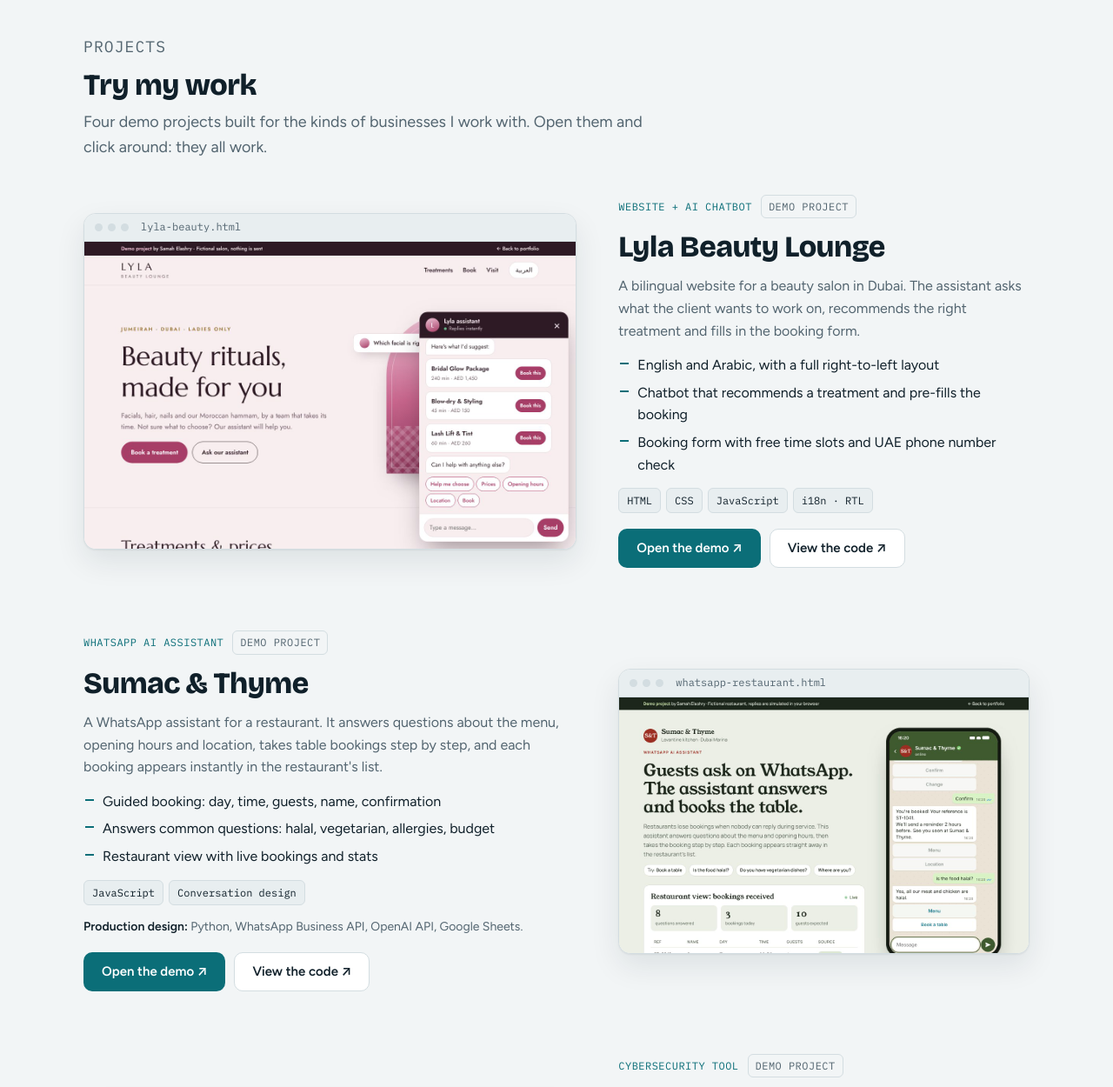
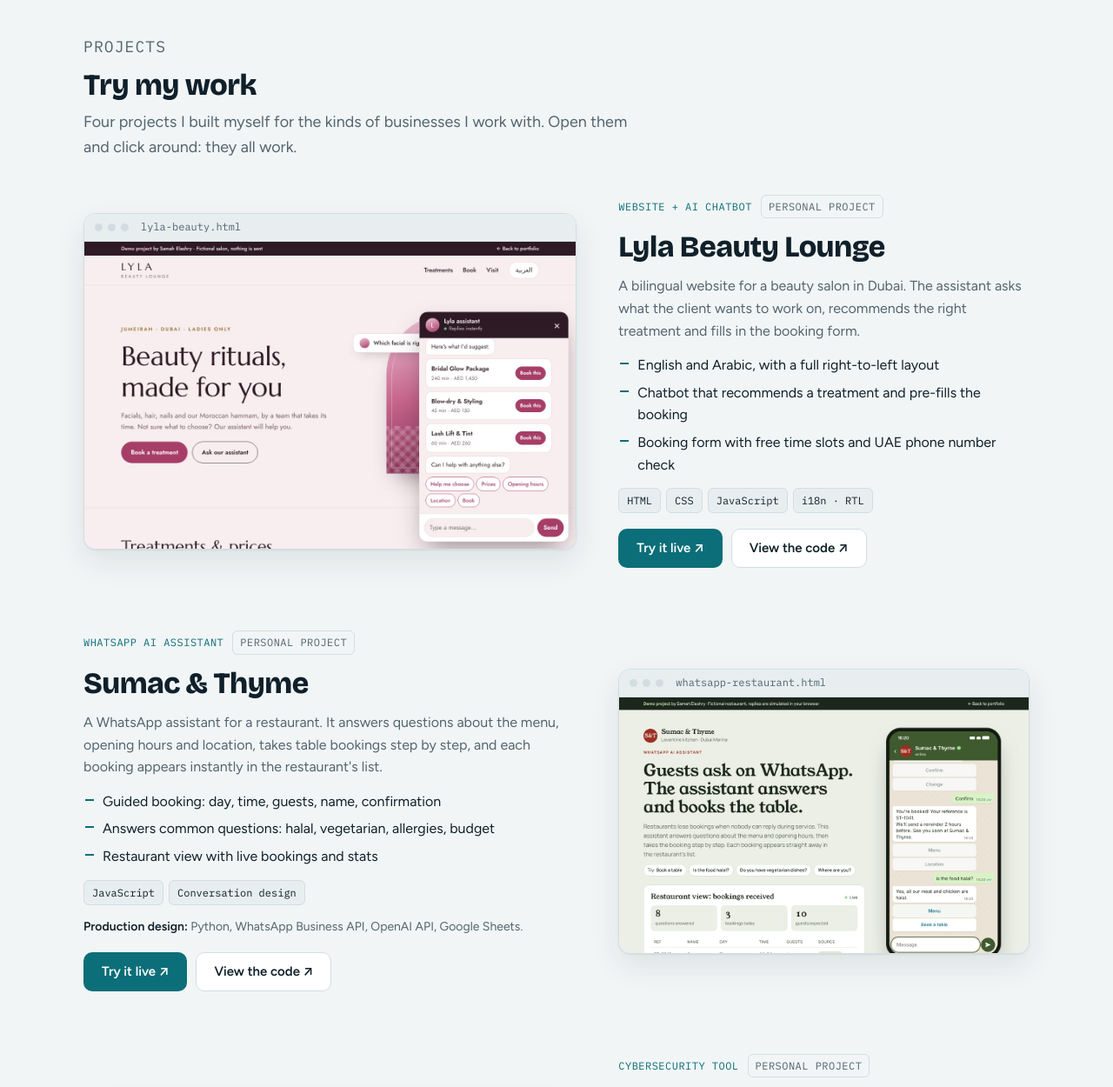
Before and after one commit to samahelashry/samahelashry.github.io, a plain HTML site: page index.html in a window 1280 px wide. Shown: the part 700-1950 px from the top of the page at 87% size. Drawn offline with nearby package versions, Linux system fonts and the light colour scheme.

Commit message:
Label the four projects as personal projects
Co-Authored-By: Claude Opus 5.5 <noreply@anthropic.com>
Claude-Session: https://claude.ai/code/session_01RCM4hih4kZGZfedu1XmV3E

```diff
--- a/index.html
+++ b/index.html
@@ -4,7 +4,7 @@
 <meta charset="utf-8">
 <meta name="viewport" content="width=device-width, initial-scale=1, viewport-fit=cover">
 <title>Samah Elashry | Full-Stack Developer · Websites, AI Chatbots & Automations</title>
-<meta name="description" content="Samah Elashry, full-stack developer in Dubai: websites, AI chatbots, WhatsApp assistants and automations. Try four live demo projects.">
+<meta name="description" content="Samah Elashry, full-stack developer in Dubai: websites, AI chatbots, WhatsApp assistants and automations. Try four live projects.">
 <link rel="preconnect" href="https://fonts.googleapis.com">
 <link rel="preconnect" href="https://fonts.gstatic.com" crossorigin>
 <link rel="stylesheet" href="https://fonts.googleapis.com/css2?family=Bricolage+Grotesque:opsz,wght@12..96,600;12..96,800&family=Figtree:wght@400;500;600&family=IBM+Plex+Mono:wght@400;500&display=swap">
@@ -268,7 +268,7 @@ footer .wrap { display: flex; flex-wrap: wrap; gap: 8px 20px; justify-content: s
       <div class="section-head">
         <p class="eyebrow" data-i18n="proj.eyebrow">Projects</p>
         <h2 data-i18n="proj.title">Try my work</h2>
-        <p data-i18n="proj.intro">Four demo projects built for the kinds of businesses I work with. Open them and click around: they all work.</p>
+        <p data-i18n="proj.intro">Four projects I built myself for the kinds of businesses I work with. Open them and click around: they all work.</p>
       </div>
 
       <div class="projects">
@@ -278,7 +278,7 @@ footer .wrap { display: flex; flex-wrap: wrap; gap: 8px 20px; justify-content: s
             <img src="img/lyla-beauty.jpg" alt="Lyla Beauty Lounge website with the assistant recommending treatments" width="1280" height="800">
           </a>
           <div class="proj-text">
-            <div class="meta"><span class="kind" data-i18n="p1.kind">Website + AI chatbot</span><span class="demo-tag" data-i18n="demo">Demo project</span></div>
+            <div class="meta"><span class="kind" data-i18n="p1.kind">Website + AI chatbot</span><span class="demo-tag" data-i18n="demo">Personal project</span></div>
             <h3>Lyla Beauty Lounge</h3>
             <p class="desc" data-i18n="p1.desc">A bilingual website for a beauty salon in Dubai. The assistant asks what the client wants to work on, recommends the right treatment and fills in the booking form.</p>
             <ul class="feats">
@@ -287,7 +287,7 @@ footer .wrap { display: flex; flex-wrap: wrap; gap: 8px 20px; justify-content: s
               <li data-i18n="p1.f3">Booking form with free time slots and UAE phone number check</li>
             </ul>
             <ul class="tags"><li>HTML</li><li>CSS</li><li>JavaScript</li><li>i18n · RTL</li></ul>
-            <div class="proj-actions"><a class="btn btn-primary" href="demos/lyla-beauty.html" target="_blank" rel="noopener" data-i18n="open">Open the demo ↗</a><a class="btn btn-ghost" href="https://github.com/samahelashry/samahelashry.github.io/blob/main/demos/lyla-beauty.html" target="_blank" rel="noopener" data-i18n="code">View the code ↗</a></div>
+            <div class="proj-actions"><a class="btn btn-primary" href="demos/lyla-beauty.html" target="_blank" rel="noopener" data-i18n="open">Try it live ↗</a><a class="btn btn-ghost" href="https://github.com/samahelashry/samahelashry.github.io/blob/main/demos/lyla-beauty.html" target="_blank" rel="noopener" data-i18n="code">View the code ↗</a></div>
           </div>
         </article>
 
@@ -297,7 +297,7 @@ footer .wrap { display: flex; flex-wrap: wrap; gap: 8px 20px; justify-content: s
             <img src="img/whatsapp-restaurant.jpg" alt="WhatsApp-style conversation booking a table, next to the restaurant's live bookings" width="1280" height="800">
           </a>
           <div class="proj-text">
-            <div class="meta"><span class="kind" data-i18n="p2.kind">WhatsApp AI assistant</span><span class="demo-tag" data-i18n="demo">Demo project</span></div>
+            <div class="meta"><span class="kind" data-i18n="p2.kind">WhatsApp AI assistant</span><span class="demo-tag" data-i18n="demo">Personal project</span></div>
             <h3>Sumac &amp; Thyme</h3>
             <p class="desc" data-i18n="p2.desc">A WhatsApp assistant for a restaurant. It answers questions about the menu, opening hours and location, takes table bookings step by step, and each booking appears instantly in the restaurant's list.</p>
             <ul class="feats">
@@ -307,7 +307,7 @@ footer .wrap { display: flex; flex-wrap: wrap; gap: 8px 20px; justify-content: s
             </ul>
             <ul class="tags"><li>JavaScript</li><li data-i18n="t.conv">Conversation design</li></ul>
             <p class="real" data-i18n-html="p2.real"><b>Production design:</b> Python, WhatsApp Business API, OpenAI API, Google Sheets.</p>
-            <div class="proj-actions"><a class="btn btn-primary" href="demos/whatsapp-restaurant.html" target="_blank" rel="noopener" data-i18n="open">Open the demo ↗</a><a class="btn btn-ghost" href="https://github.com/samahelashry/samahelashry.github.io/blob/main/demos/whatsapp-restaurant.html" target="_blank" rel="noopener" data-i18n="code">View the code ↗</a></div>
+            <div class="proj-actions"><a class="btn btn-primary" href="demos/whatsapp-restaurant.html" target="_blank" rel="noopener" data-i18n="open">Try it live ↗</a><a class="btn btn-ghost" href="https://github.com/samahelashry/samahelashry.github.io/blob/main/demos/whatsapp-restaurant.html" target="_blank" rel="noopener" data-i18n="code">View the code ↗</a></div>
           </div>
         </article>
 
@@ -317,7 +317,7 @@ footer .wrap { display: flex; flex-wrap: wrap; gap: 8px 20px; justify-content: s
             <img src="img/scam-check.jpg" alt="ScamCheck rating a fake parcel SMS 95 out of 100 with its red flags listed" width="1280" height="800">
           </a>
           <div class="proj-text">
-            <div class="meta"><span class="kind" data-i18n="p3.kind">Cybersecurity tool</span><span class="demo-tag" data-i18n="demo">Demo project</span></div>
+            <div class="meta"><span class="kind" data-i18n="p3.kind">Cybersecurity tool</span><span class="demo-tag" data-i18n="demo">Personal project</span></div>
             <h3>ScamCheck</h3>
             <p class="desc" data-i18n="p3.desc">Paste a suspicious SMS, email or WhatsApp message: ScamCheck finds the red flags, highlights them and says what to do. Built on what I learned analysing security alerts at BNP Paribas.</p>
             <ul class="feats">
@@ -327,7 +327,7 @@ footer .wrap { display: flex; flex-wrap: wrap; gap: 8px 20px; justify-content: s
             </ul>
             <ul class="tags"><li>JavaScript</li><li>Regex</li><li>Unicode</li></ul>
             <p class="real" data-i18n-html="p3.real"><b>Next step:</b> an AI explanation in plain words and a WhatsApp number to forward messages to.</p>
-            <div class="proj-actions"><a class="btn btn-primary" href="demos/scam-check.html" target="_blank" rel="noopener" data-i18n="open">Open the demo ↗</a><a class="btn btn-ghost" href="https://github.com/samahelashry/samahelashry.github.io/blob/main/demos/scam-check.html" target="_blank" rel="noopener" data-i18n="code">View the code ↗</a></div>
+            <div class="proj-actions"><a class="btn btn-primary" href="demos/scam-check.html" target="_blank" rel="noopener" data-i18n="open">Try it live ↗</a><a class="btn btn-ghost" href="https://github.com/samahelashry/samahelashry.github.io/blob/main/demos/scam-check.html" target="_blank" rel="noopener" data-i18n="code">View the code ↗</a></div>
           </div>
         </article>
 
@@ -337,7 +337,7 @@ footer .wrap { display: flex; flex-wrap: wrap; gap: 8px 20px; justify-content: s
             <img src="img/quote-generator.jpg" alt="Quote editor next to a live quote for a bathroom renovation in AED" width="1280" height="800">
           </a>
           <div class="proj-text">
-            <div class="meta"><span class="kind" data-i18n="p4.kind">Automation</span><span class="demo-tag" data-i18n="demo">Demo project</span></div>
+            <div class="meta"><span class="kind" data-i18n="p4.kind">Automation</span><span class="demo-tag" data-i18n="demo">Personal project</span></div>
             <h3 data-i18n="p4.title">Atlas Renovation quotes</h3>
             <p class="desc" data-i18n="p4.desc">A quote generator for a renovation company. The team picks a job type, adjusts quantities, and the discount, VAT and deposit are calculated automatically. Inspired by the quote and invoice app I worked on at Wagram Bat.</p>
             <ul class="feats">
@@ -347,7 +347,7 @@ footer .wrap { display: flex; flex-wrap: wrap; gap: 8px 20px; justify-content: s
             </ul>
             <ul class="tags"><li>JavaScript</li><li>Intl API</li></ul>
             <p class="real" data-i18n-html="p4.real"><b>Next step:</b> PDF export and automatic sending by email.</p>
-            <div class="proj-actions"><a class="btn btn-primary" href="demos/quote-generator.html" target="_blank" rel="noopener" data-i18n="open">Open the demo ↗</a><a class="btn btn-ghost" href="https://github.com/samahelashry/samahelashry.github.io/blob/main/demos/quote-generator.html" target="_blank" rel="noopener" data-i18n="code">View the code ↗</a></div>
+            <div class="proj-actions"><a class="btn btn-primary" href="demos/quote-generator.html" target="_blank" rel="noopener" data-i18n="open">Try it live ↗</a><a class="btn btn-ghost" href="https://github.com/samahelashry/samahelashry.github.io/blob/main/demos/quote-generator.html" target="_blank" rel="noopener" data-i18n="code">View the code ↗</a></div>
           </div>
         </article>
       </div>
@@ -455,8 +455,8 @@ footer .wrap { display: flex; flex-wrap: wrap; gap: 8px 20px; justify-content: s
     "badge.based": "Basée à", "badge.basedV": "Dubaï, Émirats arabes unis", "badge.lang": "Langues", "badge.langV": "Français · Arabe · Anglais", "badge.stack": "Technos",
     "badge.status": "Ouverte aux postes à temps plein et aux missions freelance",
     "proj.eyebrow": "Projets", "proj.title": "Testez mon travail",
-    "proj.intro": "Quatre projets démo conçus pour le type d'entreprises avec qui je travaille. Ouvrez-les et cliquez partout : ils fonctionnent tous.",
-    "demo": "Projet démo", "open": "Ouvrir la démo ↗", "code": "Voir le code ↗", "t.conv": "Conception de conversation",
+    "proj.intro": "Quatre projets que j'ai créés moi-même pour le type d'entreprises avec qui je travaille. Ouvrez-les et cliquez partout : ils fonctionnent tous.",
+    "demo": "Projet personnel", "open": "Tester en direct ↗", "code": "Voir le code ↗", "t.conv": "Conception de conversation",
     "p1.kind": "Site web + chatbot IA",
     "p1.desc": "Un site bilingue pour un salon de beauté à Dubaï. L'assistante demande à la cliente ce qu'elle souhaite, lui recommande le bon soin et remplit le formulaire de réservation.",
     "p1.f1": "Anglais et arabe, avec une mise en page de droite à gauche",
```
